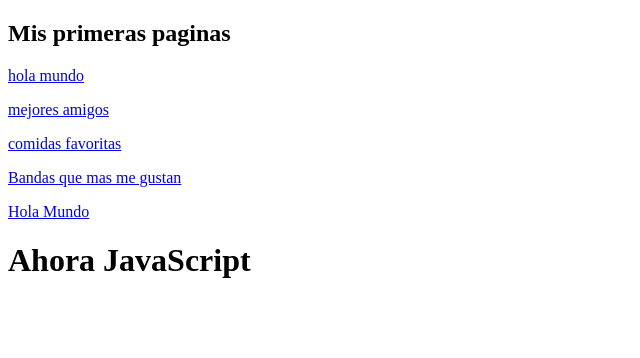
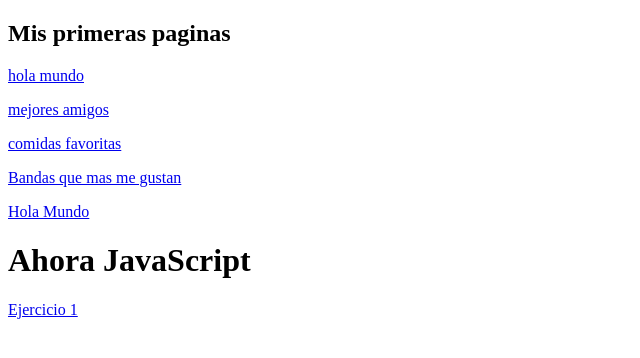
Before and after one commit to ElFacuM/Paginas, a plain HTML site: page index.html in a window 1280 px wide. Shown: the full height of the page, 0-640 px from the left. Drawn offline with Linux system fonts and the light colour scheme.

Commit message:
Update index.html

```diff
--- a/index.html
+++ b/index.html
@@ -12,5 +12,7 @@
 
  <h1>Ahora JavaScript</h1>
 
-</body>
+  <p><a href="JavaScript/VariablesPrueba.html">Ejercicio 1</a></p>
+
+  </body>
 </html>
```
